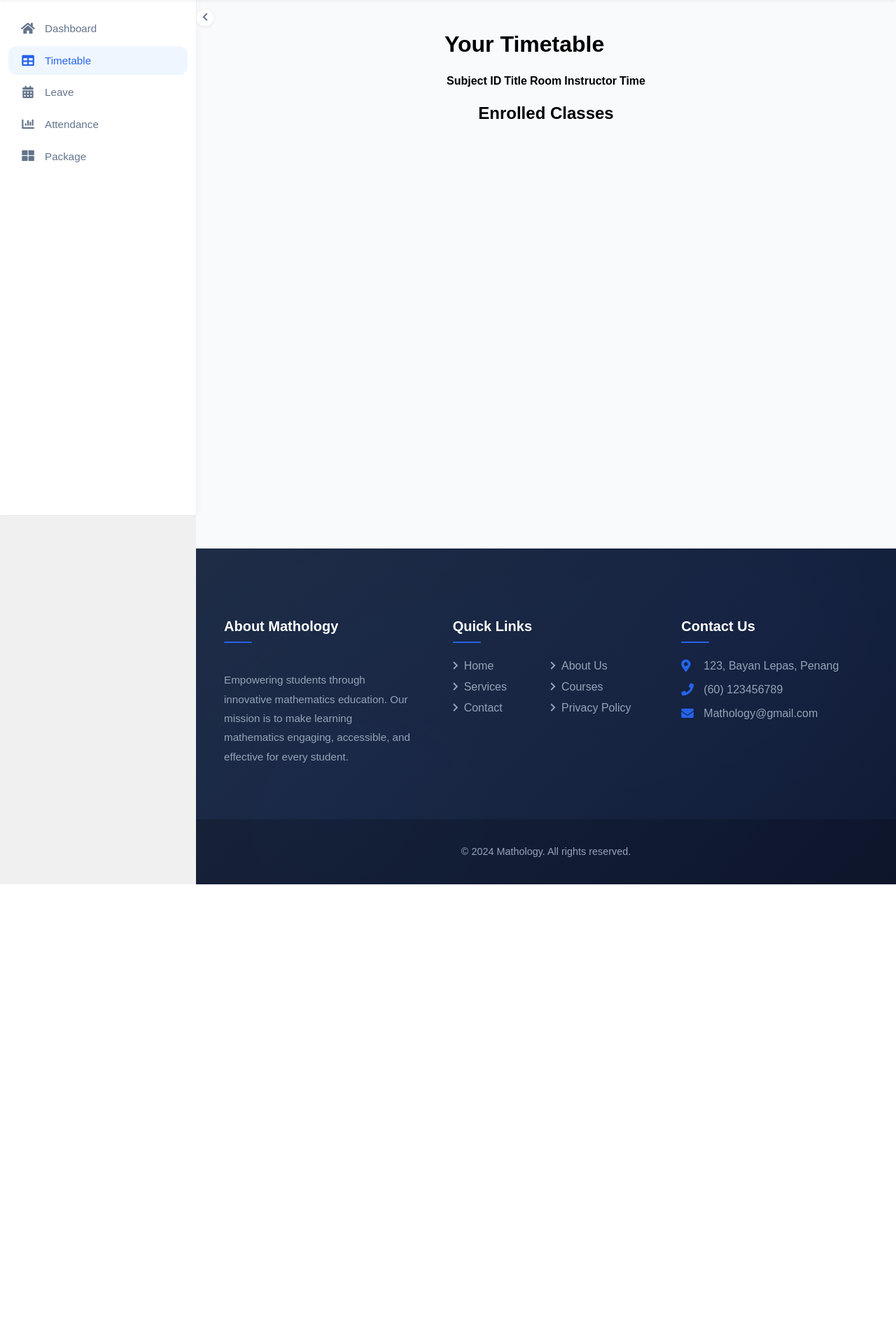
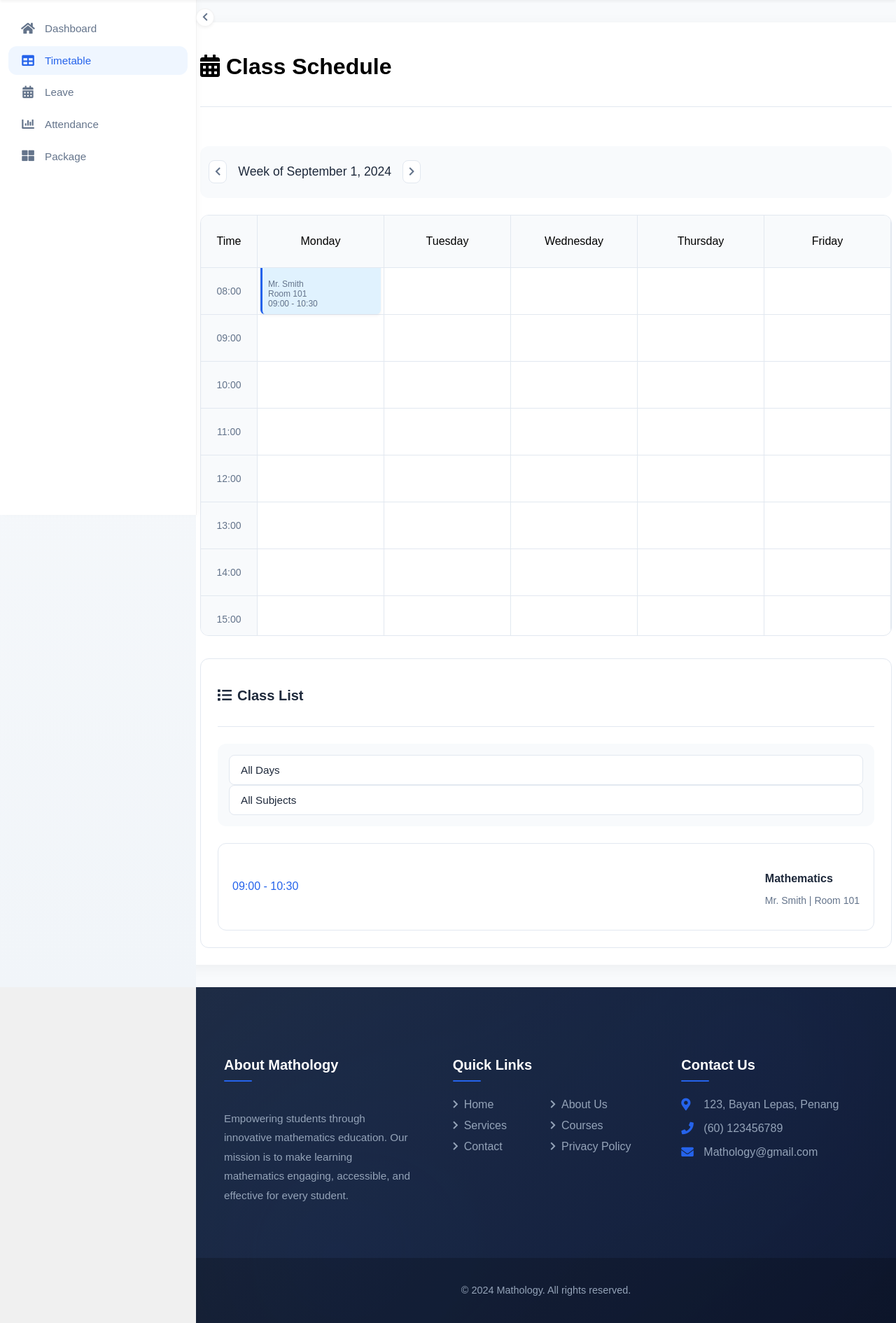
Before and after one commit to TomazFu/Mathology-Attendance-System, a PHP site: page /parent/parent-timetable.php in a window 1280 px wide. Shown: the part 64-1955 px from the top of the page at 70% size. Before the commit the page ends 1328 px from the top, so only its background shows below. Run offline with PHP 8.4, Linux system fonts and the light colour scheme; the visitor is signed in with stand-in values (Sample User, id 1); lists and menus that the app fills with data are empty.

Commit message:
Updated timetable page

```diff
--- a/assets/css/parent.css
+++ b/assets/css/parent.css
@@ -1276,86 +1276,245 @@ input[type="file"] {
     }
 }
 
-/* Timetable Section */
-.timetable-section {
-    margin: 2rem 0;
-    padding: 2rem;
-    background: #fff;
-    border-radius: 12px;
-    box-shadow: 0 4px 8px rgba(0, 0, 0, 0.1);
+/* Timetable Styles */
+.timetable-container {
+    height: auto;
+    padding: 1.5rem;
+    display: flex;
+    flex-direction: column;
+    gap: 2rem;
+    background: white;
+    border-radius: 16px;
+    box-shadow: 0 4px 20px rgba(0, 0, 0, 0.05);
 }
 
-.timetable-section h1 {
-    font-size: 1.75rem;
-    font-weight: 600;
-    color: #1e293b;
+.timetable-header {
+    display: flex;
+    justify-content: space-between;
+    align-items: center;
     margin-bottom: 1.5rem;
-    text-align: center;
-}
-
-#timetable {
-    width: 100%;
-    border-collapse: collapse;
-    margin-bottom: 1.5rem;
-}
-
-#timetable th, #timetable td {
-    padding: 1rem;
-    text-align: left;
+    padding-bottom: 1rem;
     border-bottom: 1px solid #e2e8f0;
 }
 
-#timetable th {
-    background: #f8fafc;
-    color: #475569;
-    font-weight: 600;
+.view-controls {
+    display: none;
 }
 
-#timetable tr:hover {
-    background: #f1f5f9;
-    transition: background 0.3s ease;
+.week-navigation {
+    display: flex;
+    align-items: center;
+    gap: 1rem;
+    margin-bottom: 1.5rem;
+    padding: 0.75rem;
+    background: #f8fafc;
+    border-radius: 12px;
 }
 
-/* Enrolled Classes Section */
-.enrolled-classes-section {
-    margin: 2rem 0;
-    padding: 2rem;
-    background: #fff;
-    border-radius: 12px;
-    box-shadow: 0 4px 8px rgba(0, 0, 0, 0.1);
+.nav-btn {
+    padding: 0.5rem;
+    border-radius: 8px;
+    border: 1px solid #e2e8f0;
+    background: white;
+    color: #64748b;
+    cursor: pointer;
+    transition: all 0.2s ease;
 }
 
-.enrolled-classes-section h2 {
-    font-size: 1.5rem;
-    font-weight: 600;
-    color: #1e293b;
-    margin-bottom: 1rem;
-    text-align: center;
+.nav-btn:hover {
+    background: #f1f5f9;
+    color: #2563eb;
 }
 
-#enrolled-classes-list {
-    list-style: none;
-    padding: 0;
+#week-display {
+    font-size: 1.1rem;
+    color: #1e293b;
+    font-weight: 500;
 }
 
-#enrolled-classes-list li {
-    padding: 0.75rem 1rem;
-    border-bottom: 1px solid #e2e8f0;
-    color: #475569;
-    transition: background 0.3s ease;
+.weekly-timetable {
+    display: flex;
+    flex: 1;
+    border: 1px solid #e2e8f0;
+    border-radius: 12px;
+    overflow: hidden;
+    height: 600px;
+    background: white;
 }
 
-#enrolled-classes-list li:hover {
-    background: #f1f5f9;
+.time-slots {
+    width: 80px;
+    background: #f8fafc;
+    border-right: 1px solid #e2e8f0;
+    flex-shrink: 0;
+    overflow-y: hidden;
 }
 
-/* Responsive Design */
-@media (max-width: 768px) {
-    .timetable-section, .enrolled-classes-section {
-        padding: 1.5rem;
-    }
+.weekly-grid {
+    flex: 1;
+    overflow: hidden;
+}
 
-    #timetable th, #timetable td {
-        padding: 0.75rem;
-    }
+.grid-container {
+    display: flex;
+    width: 100%;
+    height: 100%;
 }
+
+.day-column {
+    flex: 1;
+    min-width: 180px;
+    border-right: 1px solid #e2e8f0;
+    position: relative;
+    overflow: hidden;
+}
+
+.time-header, .day-header {
+    height: 50px;
+    padding: 0.75rem;
+    background: #f8fafc;
+    border-bottom: 1px solid #e2e8f0;
+    display: flex;
+    align-items: center;
+    justify-content: center;
+    font-weight: 500;
+    position: sticky;
+    top: 0;
+    z-index: 10;
+}
+
+.time-slot {
+    height: 50px;
+    padding: 0.5rem;
+    border-bottom: 1px solid #e2e8f0;
+    display: flex;
+    align-items: center;
+    justify-content: center;
+    color: #64748b;
+    font-size: 0.875rem;
+}
+
+.class-slot {
+    position: absolute;
+    left: 4px;
+    right: 4px;
+    background: #e0f2fe;
+    border-left: 3px solid #2563eb;
+    border-radius: 6px;
+    padding: 0.5rem;
+    cursor: pointer;
+    transition: all 0.2s ease;
+    z-index: 5;
+    box-shadow: 0 2px 4px rgba(0, 0, 0, 0.05);
+}
+
+.class-slot:hover {
+    transform: translateY(-1px);
+    box-shadow: 0 4px 6px rgba(0, 0, 0, 0.1);
+}
+
+.class-item {
+    height: 100%;
+    display: flex;
+    flex-direction: column;
+    justify-content: space-between;
+}
+
+.subject-name {
+    font-weight: 600;
+    font-size: 0.85rem;
+    color: #1e293b;
+    white-space: nowrap;
+    overflow: hidden;
+    text-overflow: ellipsis;
+    margin-bottom: 0.25rem;
+}
+
+.class-details {
+    font-size: 0.75rem;
+    color: #64748b;
+}
+
+.class-details div {
+    white-space: nowrap;
+    overflow: hidden;
+    text-overflow: ellipsis;
+}
+
+/* Add these styles for the list view */
+.list-filters {
+    margin-bottom: 1.5rem;
+    padding: 1rem;
+    background: #f8fafc;
+    border-radius: 12px;
+}
+
+.list-filters select {
+    padding: 0.75rem 1rem;
+    border: 1px solid #e2e8f0;
+    border-radius: 8px;
+    background: white;
+    color: #1e293b;
+    font-size: 0.95rem;
+    min-width: 150px;
+    cursor: pointer;
+}
+
+.schedule-list {
+    display: flex;
+    flex-direction: column;
+    gap: 1rem;
+}
+
+.schedule-item {
+    background: white;
+    border: 1px solid #e2e8f0;
+    border-radius: 12px;
+    padding: 1.25rem;
+    display: flex;
+    justify-content: space-between;
+    align-items: center;
+    transition: all 0.2s ease;
+}
+
+.schedule-item:hover {
+    transform: translateX(4px);
+    box-shadow: 0 2px 4px rgba(0, 0, 0, 0.05);
+}
+
+.schedule-time {
+    font-weight: 500;
+    color: #2563eb;
+}
+
+.schedule-details h4 {
+    color: #1e293b;
+    margin-bottom: 0.25rem;
+}
+
+.schedule-details p {
+    color: #64748b;
+    font-size: 0.875rem;
+}
+
+/* Add styles for the list view section */
+.list-view-section {
+    background: white;
+    border-radius: 12px;
+    border: 1px solid #e2e8f0;
+    padding: 1.5rem;
+}
+
+.section-header {
+    margin-bottom: 1.5rem;
+    padding-bottom: 1rem;
+    border-bottom: 1px solid #e2e8f0;
+}
+
+.section-header h2 {
+    font-size: 1.25rem;
+    color: #1e293b;
+    display: flex;
+    align-items: center;
+    gap: 0.5rem;
+}
--- /dev/null
+++ b/assets/js/timetable.js
@@ -0,0 +1,281 @@
+document.addEventListener('DOMContentLoaded', function() {
+    // Initialize weekly view
+    initializeWeeklyView();
+
+    // Initialize list view below the weekly view
+    initializeListView();
+});
+
+function initializeWeeklyView() {
+    const timeSlots = document.querySelector('.time-slots');
+    const weeklyGrid = document.querySelector('.weekly-grid');
+
+    // Clear existing content
+    timeSlots.innerHTML = '<div class="time-header">Time</div>';
+    weeklyGrid.innerHTML = '';
+
+    // Add time slots (1-hour intervals)
+    const times = [];
+    for (let hour = 8; hour <= 18; hour++) {
+        times.push(`${hour.toString().padStart(2, '0')}:00`);
+    }
+
+    times.forEach(time => {
+        const slot = document.createElement('div');
+        slot.className = 'time-slot';
+        slot.textContent = time;
+        timeSlots.appendChild(slot);
+    });
+
+    // Create grid container
+    const gridContainer = document.createElement('div');
+    gridContainer.className = 'grid-container';
+    weeklyGrid.appendChild(gridContainer);
+
+    // Create day columns
+    const days = ['Monday', 'Tuesday', 'Wednesday', 'Thursday', 'Friday'];
+    days.forEach(day => {
+        const dayColumn = document.createElement('div');
+        dayColumn.className = 'day-column';
+
+        const header = document.createElement('div');
+        header.className = 'day-header';
+        header.textContent = day;
+        dayColumn.appendChild(header);
+
+        times.forEach(() => {
+            const slot = document.createElement('div');
+            slot.className = 'time-slot';
+            dayColumn.appendChild(slot);
+        });
+
+        gridContainer.appendChild(dayColumn);
+    });
+
+    // Fetch and populate schedule
+    fetchScheduleData().then(data => {
+        populateWeeklySchedule(data);
+    });
+}
+
+function initializeListView() {
+    const timetableContainer = document.querySelector('.timetable-container');
+
+    // Create list view section
+    const listViewSection = document.createElement('div');
+    listViewSection.className = 'list-view-section';
+    listViewSection.innerHTML = `
+        <div class="section-header">
+            <h2><i class="fas fa-list"></i> Class List</h2>
+        </div>
+    `;
+
+    // Create filters section
+    const filtersDiv = document.createElement('div');
+    filtersDiv.className = 'list-filters';
+
+    // Day filter
+    const dayFilter = document.createElement('select');
+    dayFilter.id = 'day-filter';
+    dayFilter.innerHTML = `
+        <option value="all">All Days</option>
+        <option value="monday">Monday</option>
+        <option value="tuesday">Tuesday</option>
+        <option value="wednesday">Wednesday</option>
+        <option value="thursday">Thursday</option>
+        <option value="friday">Friday</option>
+    `;
+
+    // Subject filter
+    const subjectFilter = document.createElement('select');
+    subjectFilter.id = 'subject-filter';
+    subjectFilter.innerHTML = '<option value="all">All Subjects</option>';
+
+    // Add filters to container
+    filtersDiv.appendChild(dayFilter);
+    filtersDiv.appendChild(subjectFilter);
+
+    // Create schedule list container
+    const scheduleList = document.createElement('div');
+    scheduleList.className = 'schedule-list';
+
+    // Add everything to list view section
+    listViewSection.appendChild(filtersDiv);
+    listViewSection.appendChild(scheduleList);
+
+    // Add list view section to timetable container
+    timetableContainer.appendChild(listViewSection);
+
+    // Add event listeners
+    dayFilter.addEventListener('change', updateListView);
+    subjectFilter.addEventListener('change', updateListView);
+
+    // Populate subject filter and initial list
+    fetchScheduleData().then(data => {
+        const subjects = [...new Set(data.map(item => item.subject))];
+        subjects.forEach(subject => {
+            const option = document.createElement('option');
+            option.value = subject;
+            option.textContent = subject;
+            subjectFilter.appendChild(option);
+        });
+
+        populateListView(data);
+    });
+}
+
+function generateTimeSlots() {
+    const slots = [];
+    // Generate slots from 8:00 to 18:00 with 30-minute intervals
+    for (let hour = 8; hour <= 18; hour++) {
+        slots.push(`${hour.toString().padStart(2, '0')}:00`);
+        if (hour < 18) {
+            slots.push(`${hour.toString().padStart(2, '0')}:30`);
+        }
+    }
+    return slots;
+}
+
+async function fetchScheduleData() {
+    // This would be replaced with actual API call
+    return [
+        {
+            subject: 'Mathematics',
+            teacher: 'Mr. Smith',
+            room: 'Room 101',
+            day: 'Monday',
+            startTime: '09:00',
+            endTime: '10:30'
+        },
+        // Add more schedule items
+    ];
+}
+
+function populateWeeklySchedule(data) {
+    const gridContainer = document.querySelector('.grid-container');
+    const times = generateTimeSlots();
+    const days = ['monday', 'tuesday', 'wednesday', 'thursday', 'friday'];
+
+    data.forEach(item => {
+        const dayIndex = days.indexOf(item.day.toLowerCase());
+        const startTimeIndex = times.indexOf(item.startTime);
+
+        if (dayIndex !== -1 && startTimeIndex !== -1) {
+            const dayColumn = gridContainer.children[dayIndex];
+            const slot = dayColumn.children[startTimeIndex + 1]; // +1 for header
+
+            const classSlot = createClassSlot(item);
+            slot.appendChild(classSlot);
+        }
+    });
+}
+
+function populateListView(data) {
+    const scheduleList = document.querySelector('.schedule-list');
+    scheduleList.innerHTML = '';
+
+    if (data.length === 0) {
+        const emptyMessage = document.createElement('div');
+        emptyMessage.className = 'empty-message';
+        emptyMessage.textContent = 'No classes found for the selected filters';
+        scheduleList.appendChild(emptyMessage);
+        return;
+    }
+
+    // Sort data by day and time
+    const sortedData = data.sort((a, b) => {
+        const dayDiff = days.indexOf(a.day.toLowerCase()) - days.indexOf(b.day.toLowerCase());
+        if (dayDiff !== 0) {
+            return dayDiff;
+        }
+        return timeToMinutes(a.startTime) - timeToMinutes(b.startTime);
+    });
+
+    sortedData.forEach(item => {
+        const scheduleItem = createScheduleItem(item);
+        scheduleList.appendChild(scheduleItem);
+    });
+}
+
+function createClassSlot(item) {
+    const slot = document.createElement('div');
+    slot.className = 'class-slot';
+
+    // Calculate position and height
+    const duration = calculateDuration(item.startTime, item.endTime);
+    const startMinutes = timeToMinutes(item.startTime) - timeToMinutes('08:00');
+    const height = duration * 50; // 50px per hour
+    const top = (startMinutes / 60) * 50; // 50px per hour
+
+    slot.style.height = `${height}px`;
+    slot.style.top = `${top}px`;
+
+    // Add tooltip for full details
+    slot.title = `${item.subject}\n${item.teacher}\n${item.room}\n${formatTime(item.startTime)} - ${formatTime(item.endTime)}`;
+
+    slot.innerHTML = `
+        <div class="class-item">
+            <div class="subject-name">${item.subject}</div>
+            <div class="class-details">
+                <div class="teacher-name">${item.teacher}</div>
+                <div class="room-info">${item.room}</div>
+                <div class="time-info">${formatTime(item.startTime)} - ${formatTime(item.endTime)}</div>
+            </div>
+        </div>
+    `;
+
+    slot.addEventListener('click', () => showClassDetails(item));
+    return slot;
+}
+
+function createScheduleItem(item) {
+    const scheduleItem = document.createElement('div');
+    scheduleItem.className = 'schedule-item';
+    scheduleItem.innerHTML = `
+        <div class="schedule-time">${item.startTime} - ${item.endTime}</div>
+        <div class="schedule-details">
+            <h4>${item.subject}</h4>
+            <p>${item.teacher} | ${item.room}</p>
+        </div>
+    `;
+    return scheduleItem;
+}
+
+function updateListView() {
+    const dayFilter = document.getElementById('day-filter').value;
+    const subjectFilter = document.getElementById('subject-filter').value;
+
+    fetchScheduleData().then(data => {
+        // Filter data based on selected filters
+        const filteredData = data.filter(item => {
+            const dayMatch = dayFilter === 'all' || item.day.toLowerCase() === dayFilter;
+            const subjectMatch = subjectFilter === 'all' || item.subject === subjectFilter;
+            return dayMatch && subjectMatch;
+        });
+
+        populateListView(filteredData);
+    });
+}
+
+// Helper functions
+function calculateDuration(start, end) {
+    const [startHour, startMin] = start.split(':').map(Number);
+    const [endHour, endMin] = end.split(':').map(Number);
+    return (endHour + endMin/60) - (startHour + startMin/60);
+}
+
+function formatTime(time) {
+    const [hour, minute] = time.split(':');
+    return `${hour}:${minute.padStart(2, '0')}`;
+}
+
+function showClassDetails(item) {
+    // Implement a modal or tooltip to show more class details
+    console.log('Show details for:', item);
+}
+
+// Helper function to convert time to minutes
+function timeToMinutes(time) {
+    const [hours, minutes] = time.split(':').map(Number);
+    return hours * 60 + minutes;
+}
--- a/parent/parent-timetable.php
+++ b/parent/parent-timetable.php
@@ -1,54 +1,50 @@
-<!-- tmp -->
 <?php
 session_start();
 
-// Check if the user is logged in, if not then redirect to login page
 if(!isset($_SESSION["loggedin"]) || $_SESSION["loggedin"] !== true){
     header("location: parent-login.php");
     exit;
 }
 
-// Include database connection
 require_once "../config/connect.php";
+include "../includes/header.php";
+require_once "../includes/sidebar.php";
 
-// Include header
-include "../includes/header.php";
-
-// Include sidebar
-require_once "../includes/sidebar.php";
 ?>
 
-    <div class="dashboard-layout">
-        <?php renderSidebar('parent'); ?>
-        <div class="main-content">
-            <div class="timetable-section">
-                <h1>Your Timetable</h1>
-                <table id="timetable">
-                    <thead>
-                        <tr>
-                            <th>Subject ID</th>
-                            <th>Title</th>
-                            <th>Room</th>
-                            <th>Instructor</th>
-                            <th>Time</th>
-                        </tr>
-                    </thead>
-                    <tbody>
-                        <!-- Data to be filled by JS -->
-                    </tbody>
-                </table>
+<link rel="stylesheet" href="../assets/css/parent.css">
+
+<div class="dashboard-layout">
+    <?php renderSidebar('parent'); ?>
+    <div class="main-content">
+        <div class="timetable-container">
+            <div class="timetable-header">
+                <h1><i class="fas fa-calendar-alt"></i> Class Schedule</h1>
             </div>
 
-            <div class="enrolled-classes-section">
-                <h2>Enrolled Classes</h2>
-                <ul id="enrolled-classes-list">
-                    <!-- Enrolled Classes will be populated here by JS -->
-                </ul>
+            <!-- Weekly View -->
+            <div id="weekly-view" class="timetable-view">
+                <div class="week-navigation">
+                    <button id="prev-week" class="nav-btn"><i class="fas fa-chevron-left"></i></button>
+                    <h2 id="week-display">Week of September 1, 2024</h2>
+                    <button id="next-week" class="nav-btn"><i class="fas fa-chevron-right"></i></button>
+                </div>
+
+                <div class="weekly-timetable">
+                    <div class="time-slots">
+                        <div class="time-header">Time</div>
+                    </div>
+                    <div class="weekly-grid">
+                    </div>
+                </div>
             </div>
+
+            <!-- List view will be dynamically added by JavaScript -->
         </div>
     </div>
+</div>
 
-<?php
-// Include footer
-include "../includes/footer.php";
-?>
+<script src="../assets/js/timetable.js"></script>
+<script src="../assets/js/script.js"></script>
+
+<?php include "../includes/footer.php"; ?>
```
